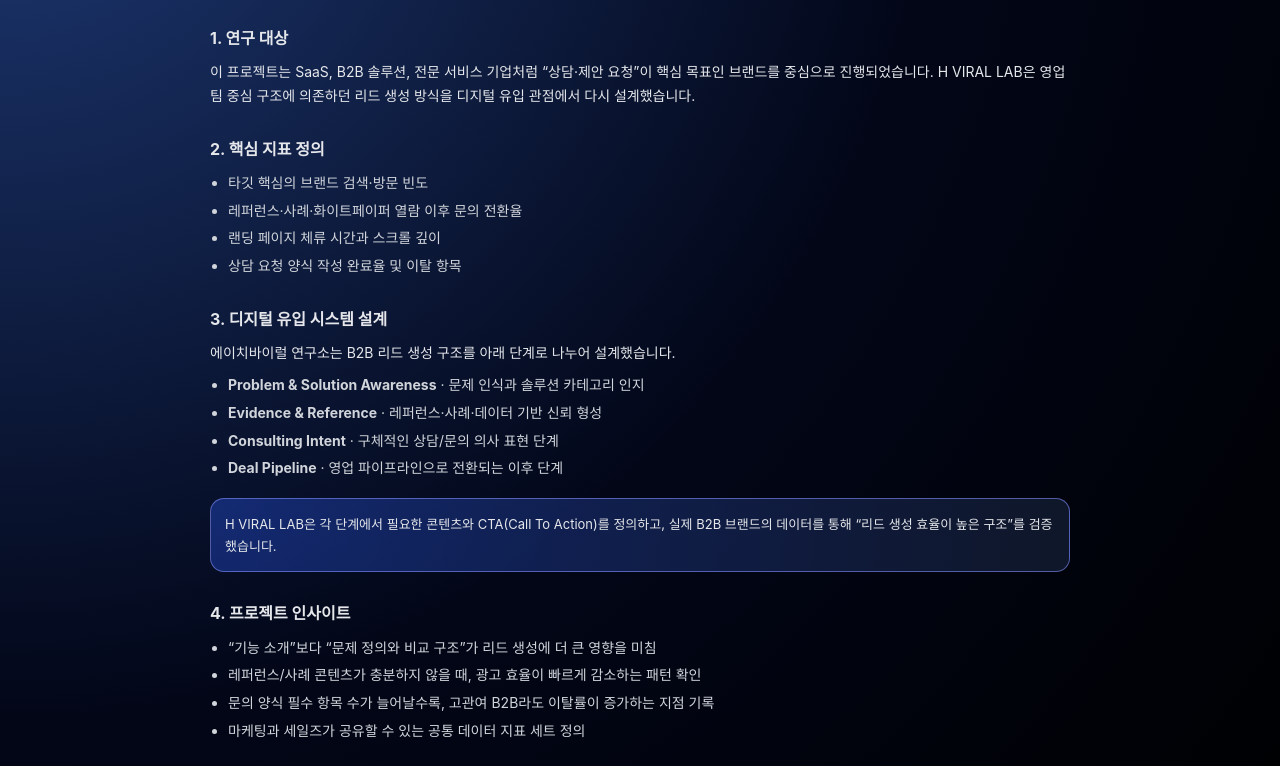
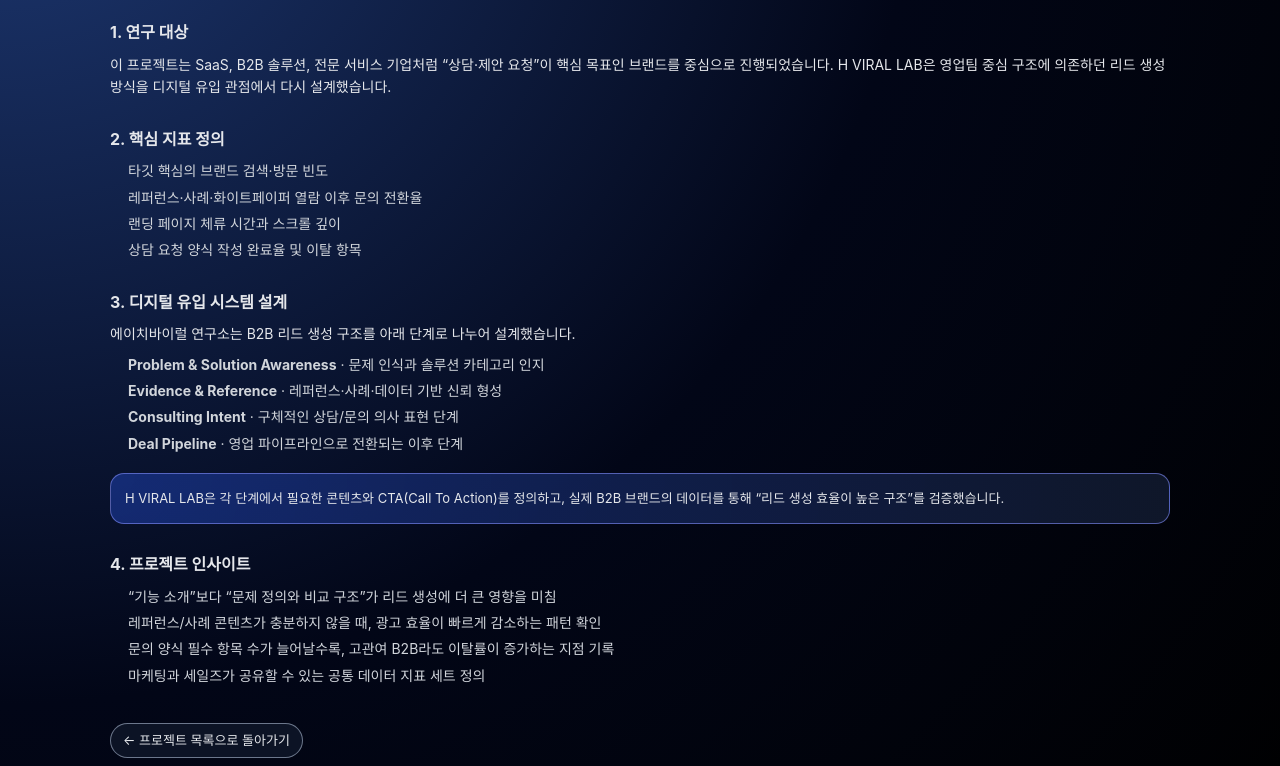
Before and after one commit to hyun012019-wq/hvirallab, a plain HTML site: page project/b2b-leads/index.html in a window 1280 px wide. Shown: the part 220-986 px from the top of the page. Drawn offline with Linux system fonts and the light colour scheme.

Commit message:
Update index.html

```diff
--- a/project/b2b-leads/index.html
+++ b/project/b2b-leads/index.html
@@ -38,12 +38,13 @@
         "Noto Sans KR", system-ui, sans-serif;
       background: radial-gradient(circle at top left, #1f3b78 0, #020617 55%, #000 100%);
       color: #e5e7eb;
-      line-height: 1.7;
+      line-height: 1.6;
       min-height: 100vh;
     }
 
     a { color: inherit; text-decoration: none; }
-    .container { max-width: 900px; margin: 0 auto; padding: 0 20px; }
+    ul { list-style: none; }
+    .container { max-width: 1100px; margin: 0 auto; padding: 0 20px; }
 
     header {
       position: sticky; top: 0; z-index: 50;
```
